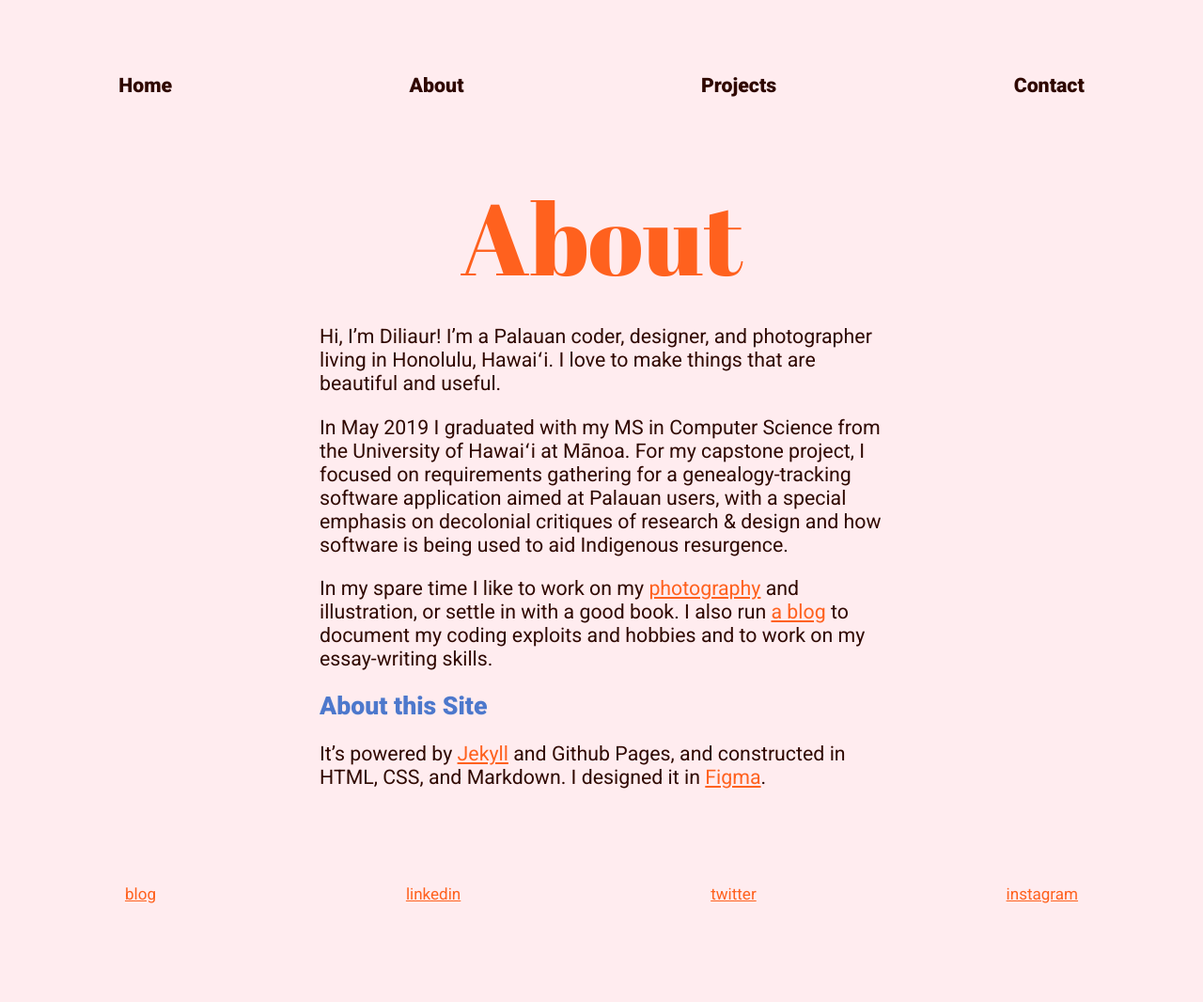
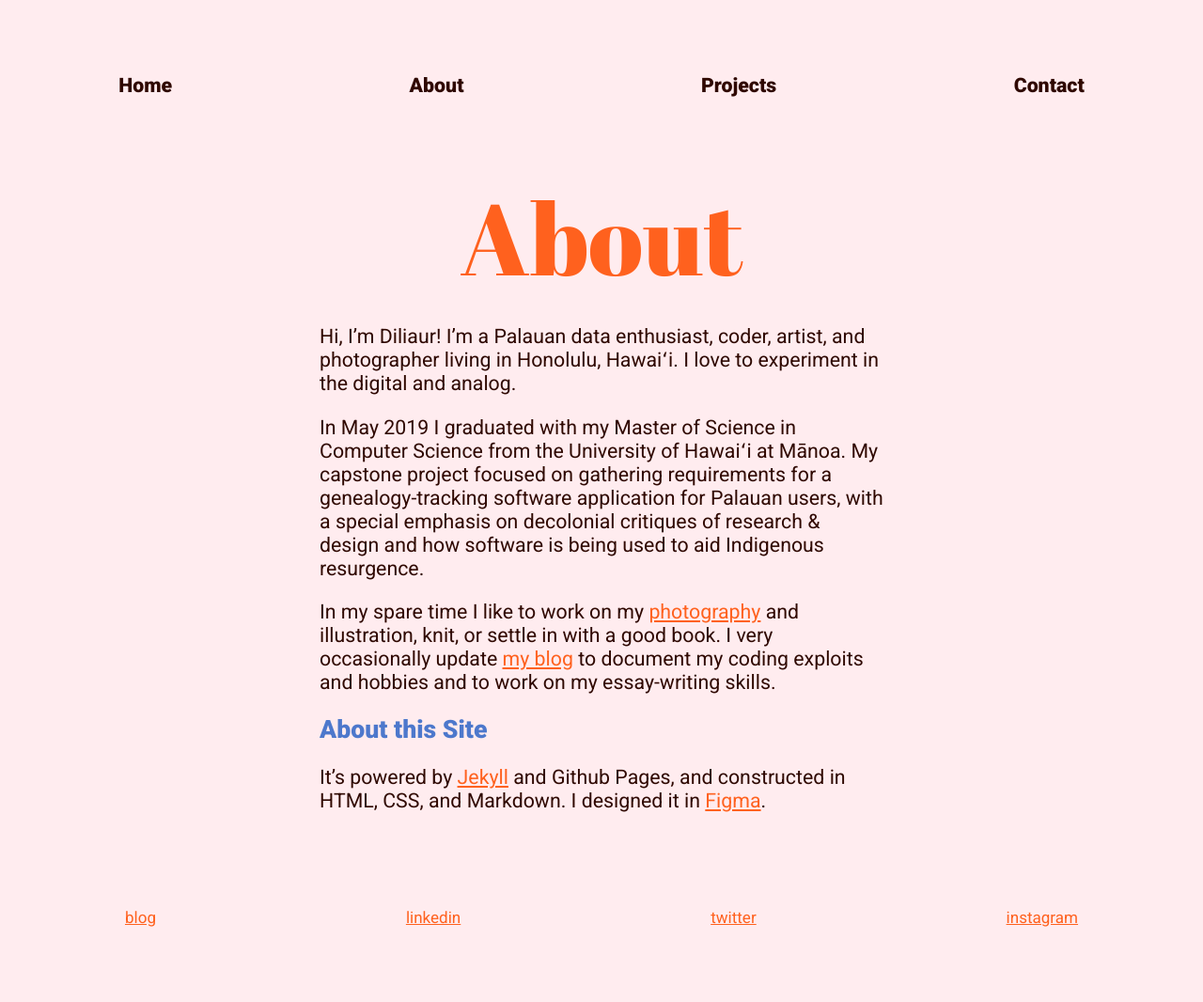
Before and after one commit to diliaur/diliaur.github.io, a Jekyll site: the page built from about.md, in a window 1280 px wide. Shown: the whole page at 94% size. Built offline with Jekyll 4.4.1, drawn with Linux system fonts in a browser that asks for light colours; before the commit the page ends 1041 px from its top, so only the background shows below that.

Commit message:
update bio details

```diff
--- a/about.md
+++ b/about.md
@@ -4,11 +4,11 @@ title: About
 permalink: /about/
 ---
 
-Hi, I'm Diliaur! I'm a Palauan coder, designer, and photographer living in Honolulu, Hawaiʻi. I love to make things that are beautiful and useful.
+Hi, I'm Diliaur! I'm a Palauan data enthusiast, coder, artist, and photographer living in Honolulu, Hawaiʻi. I love to experiment in the digital and analog.
 
-In May 2019 I graduated with my MS in Computer Science from the University of Hawaiʻi at Mānoa. For my capstone project, I focused on requirements gathering for a genealogy-tracking software application aimed at Palauan users, with a special emphasis on decolonial critiques of research & design and how software is being used to aid Indigenous resurgence.
+In May 2019 I graduated with my Master of Science in Computer Science from the University of Hawaiʻi at Mānoa. My capstone project focused on gathering requirements for a genealogy-tracking software application for Palauan users, with a special emphasis on decolonial critiques of research & design and how software is being used to aid Indigenous resurgence.
 
-In my spare time I like to work on my [photography](https://www.instagram.com/diliaur.jpg) and illustration, or settle in with a good book. I also run [a blog](https://code680.wordpress.com) to document my coding exploits and hobbies and to work on my essay-writing skills.
+In my spare time I like to work on my [photography](https://www.instagram.com/diliaur.jpg) and illustration, knit, or settle in with a good book. I very occasionally update [my blog](https://code680.wordpress.com) to document my coding exploits and hobbies and to work on my essay-writing skills.
 
 ## About this Site
 
```
Also changed, not shown: contact.md (+1 -1 lines), index.md (+1 -1 lines).
